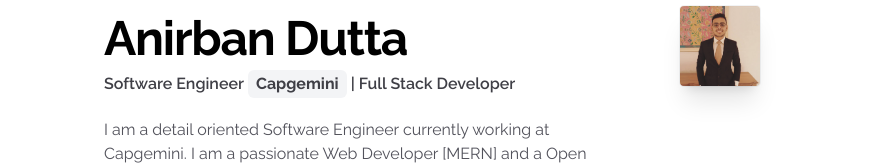
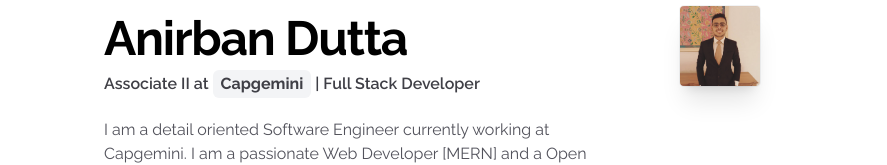
Before and after one commit to sonai99/anirban-portfolio, a React (Create React App) app: page / in a window 1280 px wide. Shown: the part 179-344 px from the top of the page, without its empty margins (200-1087 px from the left). Built offline with nearby package versions, Linux system fonts and the light colour scheme.

Commit message:
updated new work position

```diff
--- a/src/components/HomeTest.jsx
+++ b/src/components/HomeTest.jsx
@@ -54,7 +54,7 @@ const HomeTest = () => {
           <div class="flex flex-col md:flex-row justify-between items-start md:space-x-14 w-full mb-10">
             <div class="flex md:w-3/4 flex-col mt-6">
               <h1 class="font-bold text-3xl md:text-5xl tracking-tight mb-2  text-black">Anirban Dutta</h1>
-              <div class="relative leading-7 items-center flex-wrap text-zinc-700  mb-5 font-semibold">Software Engineer
+              <div class="relative leading-7 items-center flex-wrap text-zinc-700  mb-5 font-semibold">Associate II at
                 <a href="https://www.linkedin.com/in/anirban-dutta-6a2bb317a/" target="_blank" class="inline-block px-2 py-0 font-bold bg-gray-100 rounded-md mx-1" rel="noreferrer">Capgemini</a>
                  | Full Stack Developer
               </div>
```
